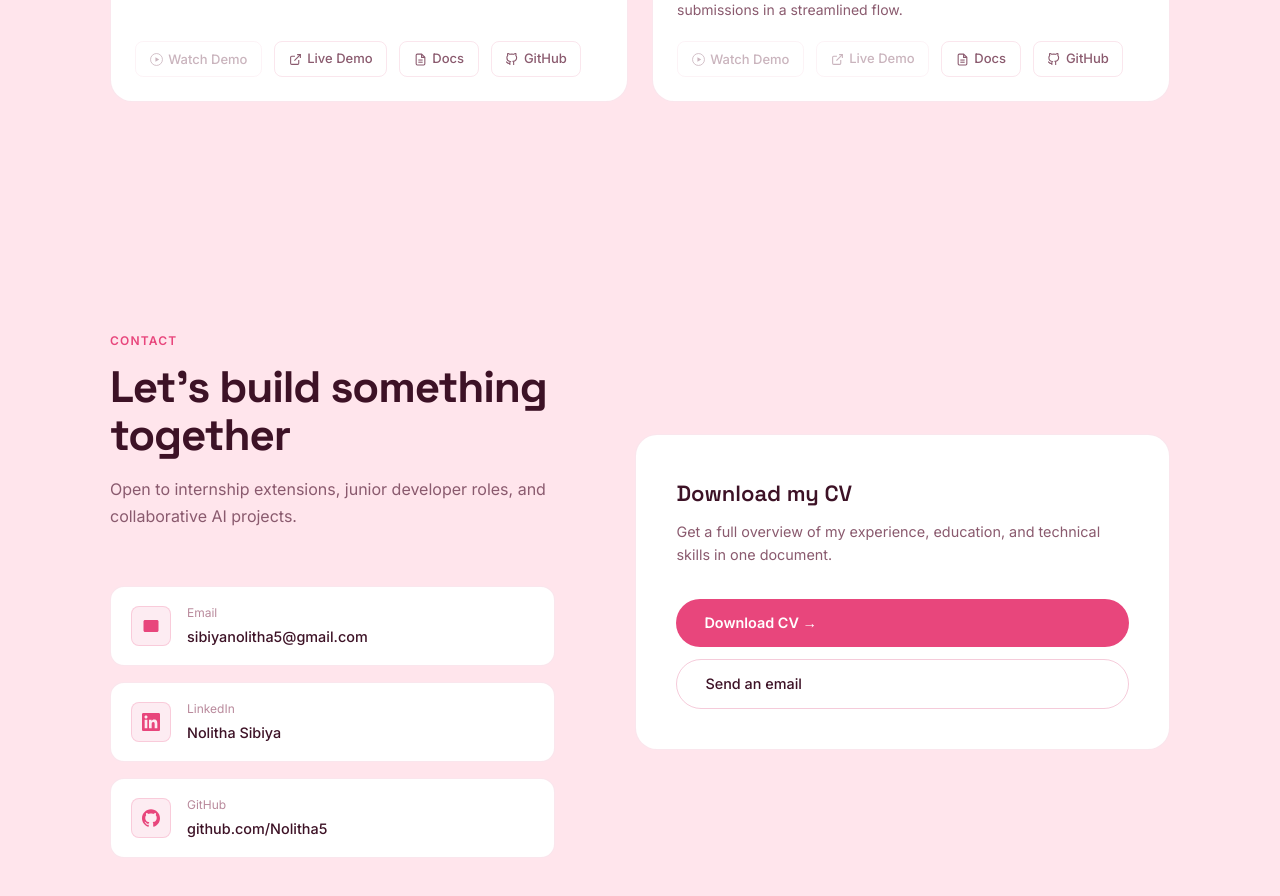
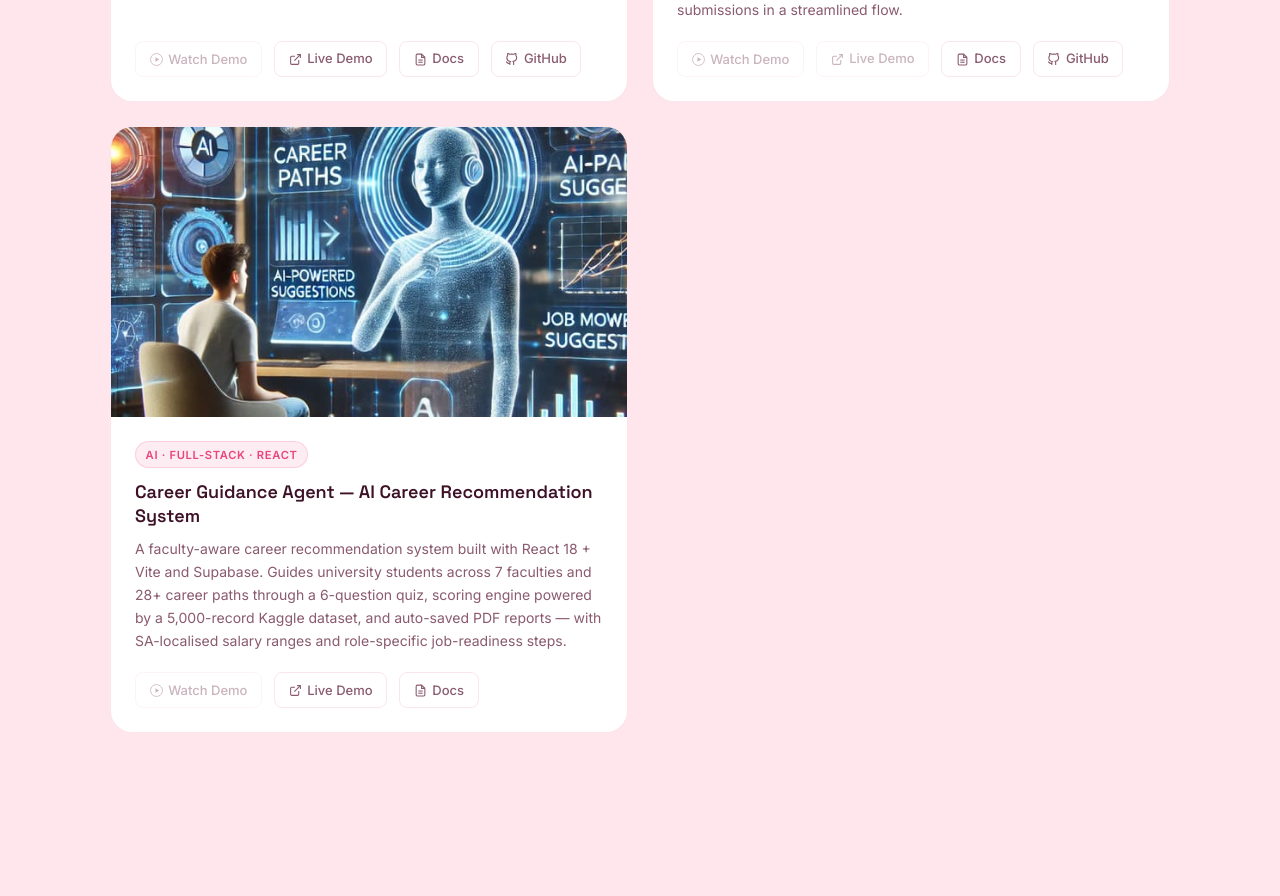
Before and after one commit to Nolitha5/FlorahSibiya, a React (Vite) app: page / in a window 1280 px wide. Shown: the part 7940-8836 px from the top of the page. Built offline with nearby package versions, Linux system fonts and the light colour scheme.

Commit message:
feat: add Career Guidance Agent project with image, docs PDF and live demo link

```diff
--- a/src/data/projects.js
+++ b/src/data/projects.js
@@ -131,4 +131,19 @@ export const projects = [
     featured: false,
     links: [{ label: 'GitHub', href: 'https://github.com/Nolitha5/Form', type: 'github' }],
   },
+
+  {
+    id: 'career-guidance-agent',
+    title: 'Career Guidance Agent — AI Career Recommendation System',
+    tag: 'AI · Full-Stack · React',
+    description:
+      'A faculty-aware career recommendation system built with React 18 + Vite and Supabase. Guides university students across 7 faculties and 28+ career paths through a 6-question quiz, scoring engine powered by a 5,000-record Kaggle dataset, and auto-saved PDF reports — with SA-localised salary ranges and role-specific job-readiness steps.',
+    image: '/assets/careerguidanceagentt.jpg',
+    video: null,
+    docs: '/assets/career_guidance_agent_documentation.pdf',
+    liveDemo: 'https://pius-agentic-quota.vercel.app/agents',
+    colab: null,
+    featured: false,
+    links: [],
+  },
 ]
```
Also changed, not shown: public/assets/careerguidanceagentt.jpg (added), 1 other file (tests, documents, lock files or other folders).
